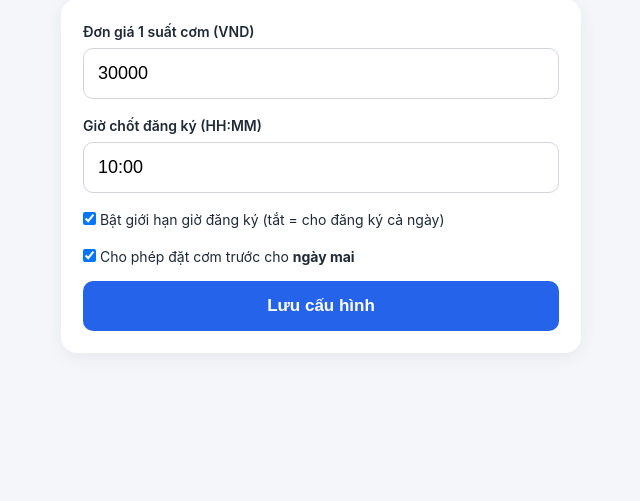
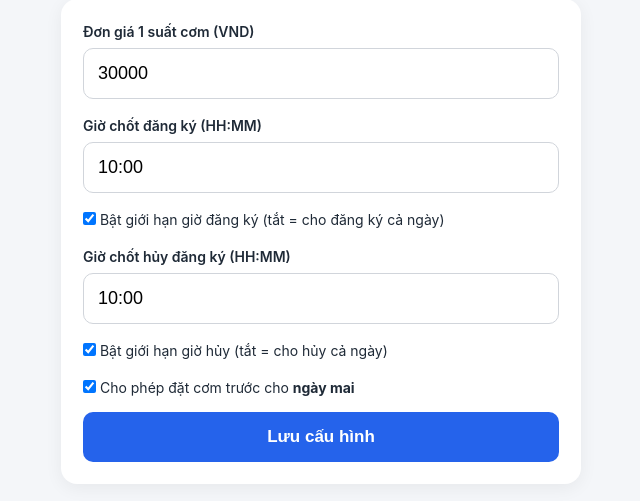
Before and after one commit to huubang1984/datcom-qr, a Flask app: page /admin/config in a window 1280 px wide. Shown: the part 141-642 px from the top of the page, without its empty margins (57-697 px from the left). Run offline with Flask 3, Linux system fonts and the light colour scheme; the visitor is signed in with stand-in values (Sample User, id 1).

Commit message:
Tách giờ chốt hủy đăng ký thành cấu hình riêng
Trước đây hủy dùng chung giới hạn giờ đăng ký; nay có giờ chốt hủy
độc lập (cancel_cutoff) để HC kiểm soát đến mấy giờ thì không cho
hủy suất trong ngày, không phụ thuộc giới hạn giờ đăng ký.

Co-Authored-By: Claude Opus 4.7 <noreply@anthropic.com>

```diff
--- a/app.py
+++ b/app.py
@@ -169,9 +169,11 @@ def register_employee_routes(app):
         if order.picked_up_at is not None:
             return jsonify(ok=False, error="Đã nhận cơm rồi, không thể hủy."), 409
 
-        # Chỉ áp giới hạn giờ khi hủy suất của hôm nay.
-        if target_date == vn_today() and _cutoff_blocked():
-            return jsonify(ok=False, error="Đã quá giờ, không thể hủy đăng ký."), 409
+        # Chỉ áp giới hạn giờ khi hủy suất của hôm nay (ngày mai hủy trước thoải mái).
+        if target_date == vn_today():
+            cancel_err = _cancel_cutoff_blocked()
+            if cancel_err:
+                return jsonify(ok=False, error=cancel_err), 409
 
         db.session.delete(order)
         db.session.commit()
@@ -211,6 +213,17 @@ def _cutoff_blocked():
     cutoff = _parse_hhmm(cutoff_str)
     if cutoff and vn_now().time() > cutoff:
         return f"Đã quá giờ đăng ký ({cutoff_str}). Vui lòng đăng ký sớm hơn."
+    return None
+
+
+def _cancel_cutoff_blocked():
+    """Trả thông báo lỗi nếu đã quá giờ chốt hủy, ngược lại trả None."""
+    if get_setting("cancel_cutoff_enabled", "1") != "1":
+        return None
+    cutoff_str = get_setting("cancel_cutoff", "10:00")
+    cutoff = _parse_hhmm(cutoff_str)
+    if cutoff and vn_now().time() > cutoff:
+        return f"Đã quá giờ hủy ({cutoff_str}). Không thể hủy đăng ký."
     return None
 
 
@@ -436,6 +449,9 @@ def register_admin_routes(app):
             set_setting("register_cutoff", request.form.get("register_cutoff", "10:00").strip())
             set_setting("register_cutoff_enabled",
                         "1" if request.form.get("register_cutoff_enabled") == "on" else "0")
+            set_setting("cancel_cutoff", request.form.get("cancel_cutoff", "10:00").strip())
+            set_setting("cancel_cutoff_enabled",
+                        "1" if request.form.get("cancel_cutoff_enabled") == "on" else "0")
             set_setting("allow_next_day",
                         "1" if request.form.get("allow_next_day") == "on" else "0")
             db.session.commit()
--- a/models.py
+++ b/models.py
@@ -77,7 +77,9 @@ class Setting(db.Model):
 DEFAULT_SETTINGS = {
     "meal_price": "30000",          # giá 1 suất cơm (VND)
     "register_cutoff": "10:00",     # giờ chốt đăng ký trong ngày (HH:MM)
-    "register_cutoff_enabled": "1", # 1 = bật giới hạn giờ, 0 = đăng ký cả ngày
+    "register_cutoff_enabled": "1", # 1 = bật giới hạn giờ đăng ký, 0 = đăng ký cả ngày
+    "cancel_cutoff": "10:00",       # giờ chốt hủy đăng ký trong ngày (HH:MM)
+    "cancel_cutoff_enabled": "1",   # 1 = bật giới hạn giờ hủy, 0 = cho hủy cả ngày
     "allow_next_day": "1",          # 1 = cho phép đặt cơm cho ngày mai, 0 = chỉ hôm nay
 }
 
--- a/templates/admin_config.html
+++ b/templates/admin_config.html
@@ -16,6 +16,14 @@
       Bật giới hạn giờ đăng ký (tắt = cho đăng ký cả ngày)
     </label>
 
+    <label style="margin-top:16px">Giờ chốt hủy đăng ký (HH:MM)</label>
+    <input type="text" name="cancel_cutoff" value="{{ cfg.cancel_cutoff }}" placeholder="10:00">
+
+    <label style="font-weight:400;margin-top:16px">
+      <input type="checkbox" name="cancel_cutoff_enabled" {% if cfg.cancel_cutoff_enabled == '1' %}checked{% endif %}>
+      Bật giới hạn giờ hủy (tắt = cho hủy cả ngày)
+    </label>
+
     <label style="font-weight:400;margin-top:16px">
       <input type="checkbox" name="allow_next_day" {% if cfg.allow_next_day == '1' %}checked{% endif %}>
       Cho phép đặt cơm trước cho <strong>ngày mai</strong>
```
